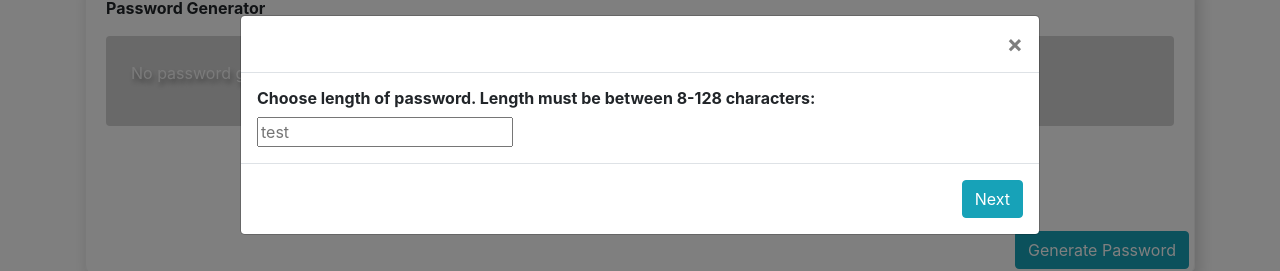
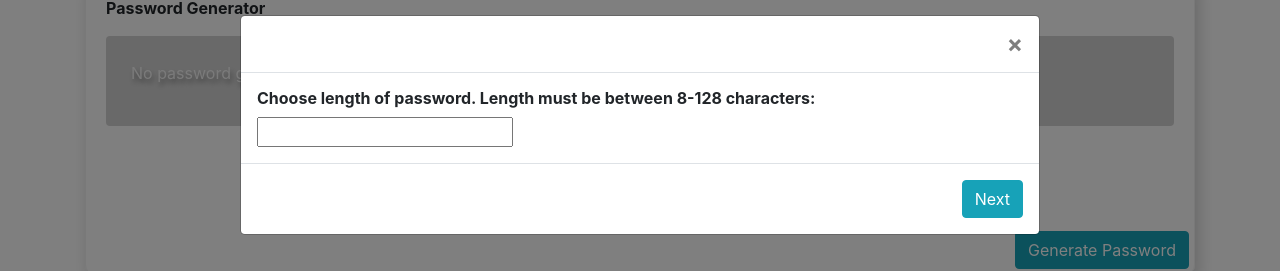
Before and after one commit to andrewvenson/Password_Generator, a React (Create React App) app in the folder pwg/: page / in a window 1280 px wide. Both pictures are taken after a click on the button "Generate Password". Shown: the part 275-546 px from the top of the page. Built offline with nearby package versions, Linux system fonts and the light colour scheme.

Commit message:
change prompt and input type on next click using ternary operators

```diff
--- a/pwg/src/App.js
+++ b/pwg/src/App.js
@@ -3,7 +3,8 @@ import "./App.css";
 import Prompt from "./Components/Prompt";
 import { Container, Button, Modal } from "react-bootstrap";
 
-function PromptModal(props) {
+//
+const PromptModal = (props) => {
   return (
     <Modal
       {...props}
@@ -16,15 +17,15 @@ function PromptModal(props) {
         <Prompt promptcount={props.promptindex} />
       </Modal.Body>
       <Modal.Footer>
-        <Button variant="info" onClick={props.nextcount}>
+        <Button variant="info" onClick={() => props.nextcount()}>
           Next
         </Button>
       </Modal.Footer>
     </Modal>
   );
-}
+};
 
-function App() {
+const App = () => {
   // truth/falsy states
   const [lowerCase, setLowercase] = useState(false);
   const [upperCase, setUppercase] = useState(false);
@@ -97,6 +98,6 @@ function App() {
       />
     </Container>
   );
-}
+};
 
 export default App;
--- a/pwg/src/Components/Prompt.js
+++ b/pwg/src/Components/Prompt.js
@@ -8,10 +8,11 @@ const Prompt = (props) => {
     "Use numeric characters:",
     "Use special characters:",
   ];
+
   return (
     <div>
-      <h6 style={{ fontWeight: "bold" }}>{prompts[0]}</h6>
-      <input type="text" placeholder="test" />
+      <h6 style={{ fontWeight: "bold" }}>{prompts[props.promptcount]}</h6>
+      <input type={props.promptcount == 0 ? "number" : "checkbox"} />
     </div>
   );
 };
```
